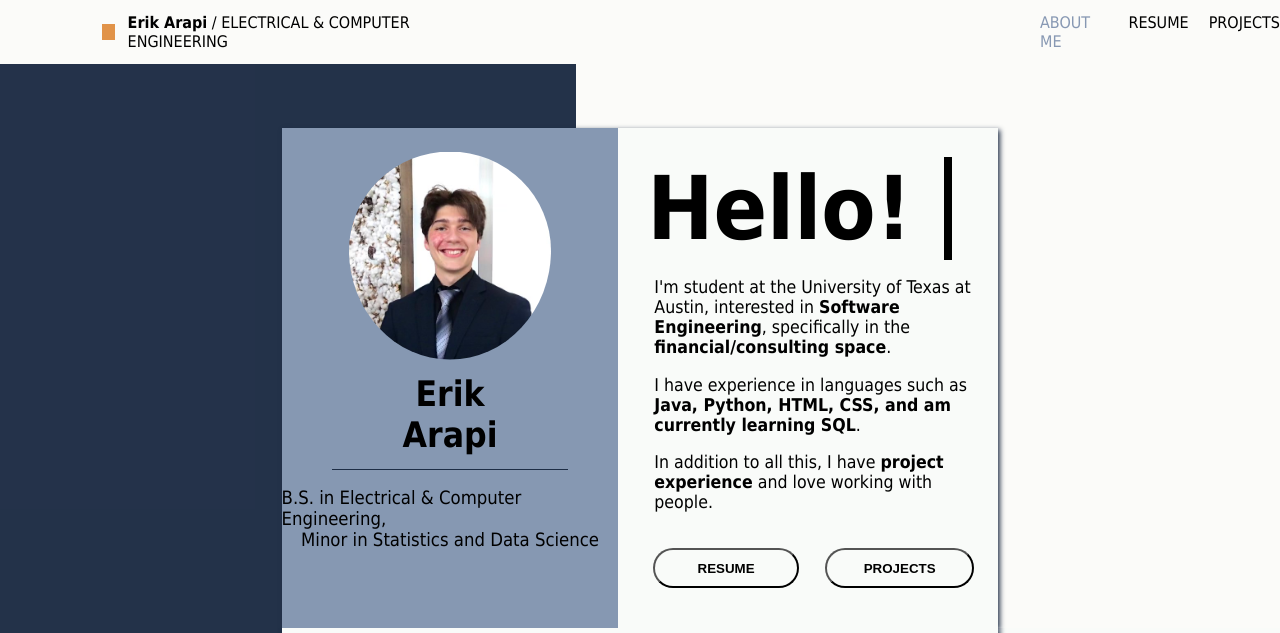
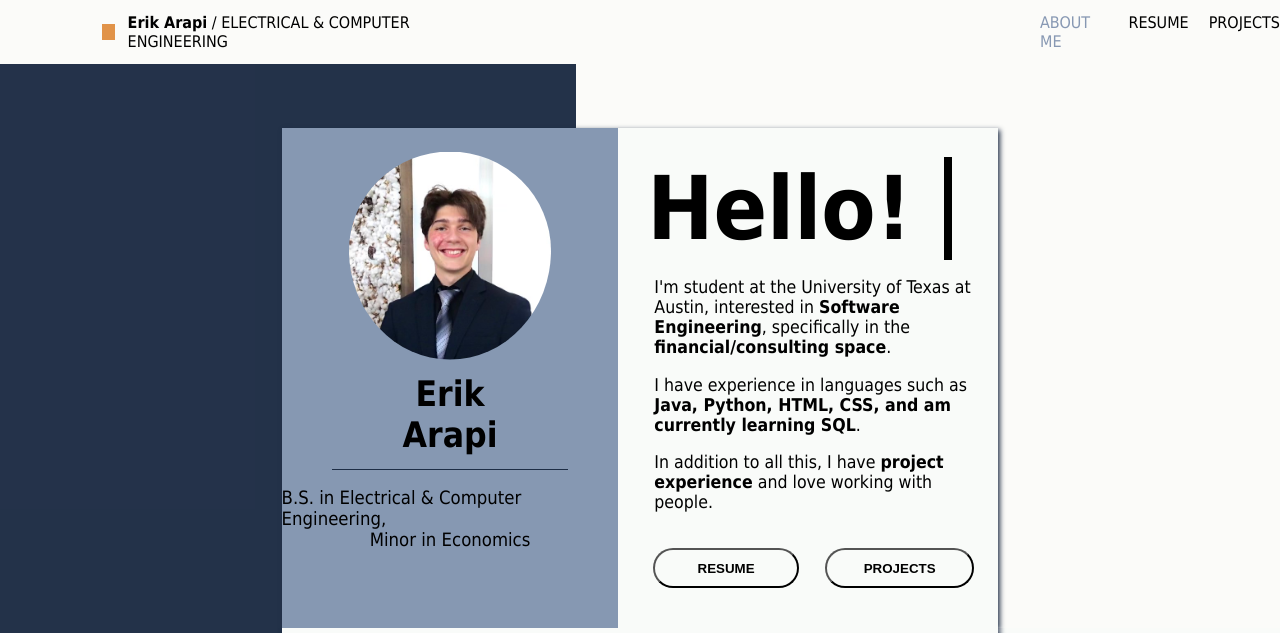
Before and after one commit to erik68065/Resume-Website, a plain HTML site: page index.html in a window 1280 px wide. Shown: the top 633 px of the page. Drawn offline with Linux system fonts and the light colour scheme.

Commit message:
Update minor in index.html

```diff
--- a/index.html
+++ b/index.html
@@ -29,7 +29,7 @@
                     <div class = "square2 fadein"></div>
                     <div class = "fadein" id = "text2">
                         <div> B.S. in Electrical & Computer Engineering, </div>
-                        <div> Minor in Statistics and Data Science </div>
+                        <div> Minor in Economics </div>
                     </div>
                 </div>
                 <div class = "middle_right">
```
